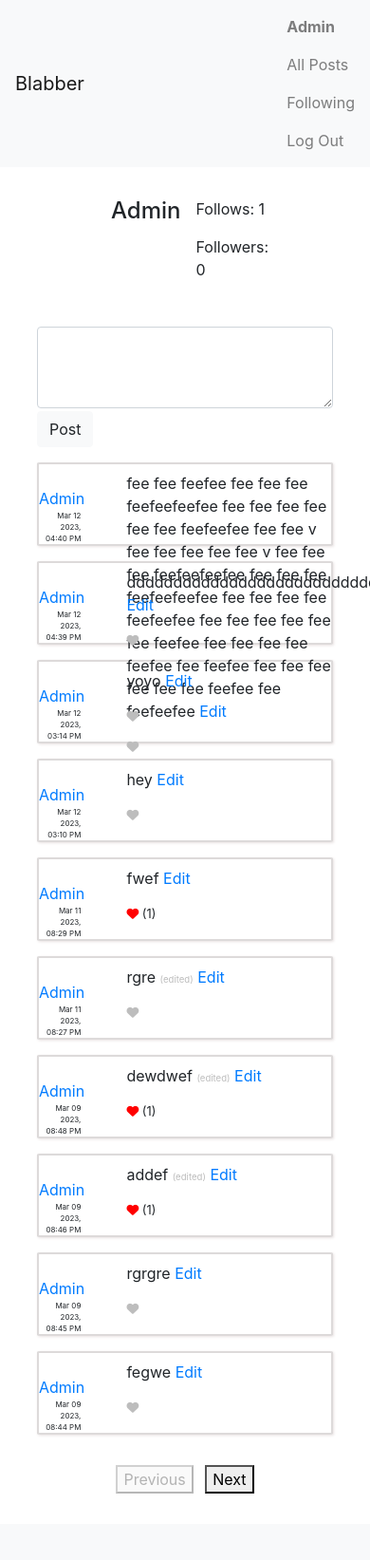
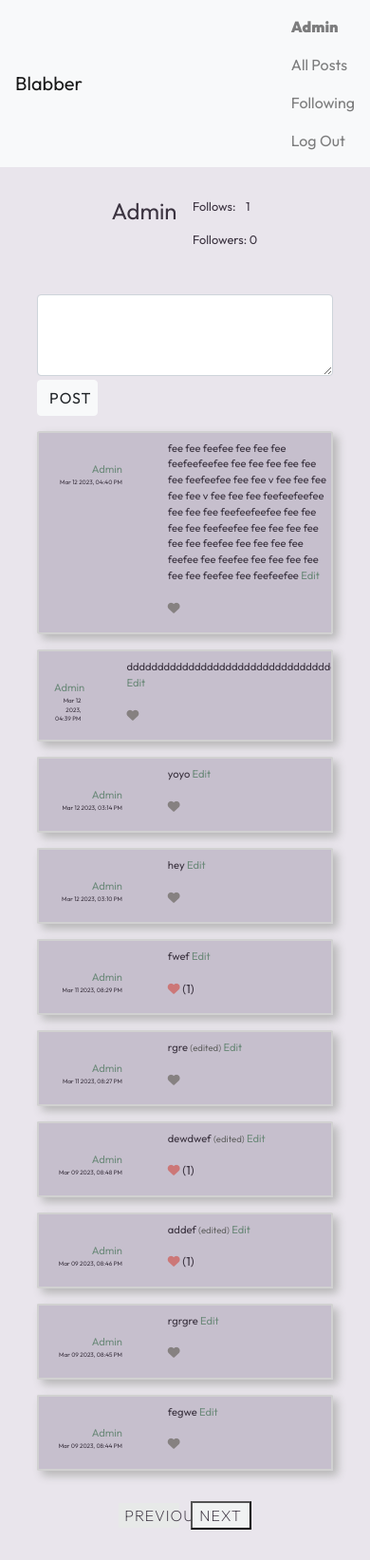
Before and after one commit to JoeyF92/CS50-Blabber, a Django app: page /profile/1 in a window 390 px wide; the page is wider, and only the part inside the window is pictured. Shown: that part at 95% size. Before the commit the page ends 1573 px from the top of that part, so only its background shows below. Run offline with Django 3.2, Linux system fonts and the light colour scheme; a user stored in the database is signed in; data comes from the database, SQL or seed files in the repository; both versions use the stored data as it was after the commit; some libraries are stand-ins or nearby versions.

Commit message:
pt 1 stylings complete

```diff
--- a/network/static/network/styles.css
+++ b/network/static/network/styles.css
@@ -19,6 +19,44 @@
 
 .error {
   background-color: rgba(255, 0, 0, 0.2169);
+}
+
+body {
+  background-color: #e9e5ec;
+  color: #3c3441;
+  font-family: "Outfit", sans-serif;
+  font-weight: 400;
+}
+
+a {
+  color: #6d8a7b;
+}
+
+button {
+  color: #3c3441;
+  background-color: #F0F2F2;
+  text-transform: uppercase;
+  font-weight: 200;
+  letter-spacing: 1px;
+  width: 6.5rem;
+}
+
+button:disabled {
+  background-color: #e7e9e8;
+  border: none;
+}
+
+button:not([disabled]):hover {
+  background-color: #e9e5ec;
+}
+
+button:not([disabled]):active {
+  border: 0;
+}
+
+.title {
+  text-align: center;
+  margin: 2rem auto 2rem auto;
 }
 
 form {
@@ -59,22 +97,31 @@ p {
   width: 80vw;
   margin: auto;
   margin-top: 1rem;
-  border: 2px solid rgb(221, 218, 218);
+  border: 2px solid rgb(209, 209, 209);
   border-radius: 1%;
-  box-shadow: 1px 1px 3px rgb(233, 226, 226);
-  height: 5.5rem;
+  box-shadow: 5px 5px 10px rgb(182, 182, 182);
+  height: auto;
+  background-color: rgba(191, 184, 199, 0.8235294118);
+  overflow: hidden;
 }
 .post-group .left-post {
   width: 30%;
+  min-width: 5rem;
+  overflow-x: hidden;
   text-align: right;
   padding-right: 3rem;
+  padding-left: 1rem;
   padding-top: 1.5rem;
 }
 .post-group .left-post .time-post {
   display: block;
   font-size: 0.5rem;
 }
+.post-group .right-post {
+  width: 70%;
+}
 .post-group .right-post p {
+  font-size: 0.9rem;
   display: block;
 }
 .post-group .right-post p .likes {
@@ -85,22 +132,22 @@ p {
 }
 .post-group .right-post .edited {
   font-size: 0.6rem;
-  color: rgb(188, 188, 188);
+  color: #636363;
 }
 .post-group .right-post .likes {
   font-size: 0.8rem;
 }
 .post-group .right-post .no-log-likes {
-  color: rgb(188, 188, 188);
+  color: rgb(134, 129, 129);
 }
 .post-group .right-post .user-liked i {
-  color: red;
+  color: rgb(204, 119, 119);
 }
 .post-group .right-post .user-liked i:hover {
   animation: dislike 0.5s;
 }
 .post-group .right-post .user-disliked i {
-  color: rgb(189, 189, 189);
+  color: rgb(134, 129, 129);
 }
 .post-group .right-post .user-disliked i:hover {
   animation: like 0.5s;
@@ -268,4 +315,27 @@ p {
   100% {
     opacity: 0;
   }
+}
+@media (max-width: 400px) {
+  button {
+    width: 4rem !important;
+  }
+  .left-post {
+    width: 50% !important;
+  }
+  .left-post a {
+    font-size: 0.7rem;
+  }
+  .left-post .time-post {
+    font-size: 0.4rem !important;
+  }
+  .right-post .post-post {
+    font-size: 0.7rem !important;
+  }
+  #follows-div, #profile-name {
+    width: 40vw !important;
+  }
+  #following-no, #followers-no {
+    font-size: 0.8rem !important;
+  }
 }/*# sourceMappingURL=styles.css.map */
--- a/network/static/network/styles.scss
+++ b/network/static/network/styles.scss
@@ -1,3 +1,14 @@
+$color1: #F0F2F2;
+$color2: #e7e9e8;
+$color3: #979B9E;
+$color4: #bfb8c7d2;
+$color5: #3c3441;
+$links: #6d8a7b;
+$shadow: rgb(182, 182, 182);
+$color3: #e9e5ec;
+$border: rgb(209, 209, 209);
+
+
 %message {
     font-family: sans-serif;
     font-size: 18px;
@@ -25,7 +36,43 @@
     background-color: rgba(255, 0, 0, 0.2169);
 }
 
+body{
+    background-color: $color3;
+    color: $color5;
+    font-family: 'Outfit', sans-serif;
+    font-weight: 400;
+}
 
+a{
+    color: $links;
+}
+
+button{
+    color: $color5;
+    background-color: $color1;
+    text-transform: uppercase;
+    font-weight: 200;
+      letter-spacing: 1px;
+      width: 6.5rem;
+  }
+
+button:disabled{
+    background-color: $color2;
+    border: none;
+}
+
+button:not([disabled]):hover{
+    background-color: $color3;
+}
+
+button:not([disabled]):active{
+    border: 0;
+}
+
+.title{
+    text-align: center;
+    margin: 2rem auto 2rem auto;
+}
 
 form{
     width: 80vw;
@@ -68,17 +115,22 @@ p{
     width: 80vw;
     margin: auto;
     margin-top: 1rem;
-    border: 2px solid rgb(221, 218, 218);
+    border: 2px solid $border;
     border-radius: 1%;
-    box-shadow: 1px 1px 3px rgb(233, 226, 226);
-    height: 5.5rem;
+    box-shadow: 5px 5px 10px $shadow;
+    height: auto;
+    background-color: $color4;
+    overflow: hidden;
 
 
 
     .left-post{
         width: 30%;
+        min-width: 5rem;
+        overflow-x:hidden;
         text-align: right;
         padding-right: 3rem;
+        padding-left: min(1rem);
         padding-top: 1.5rem;
         .time-post{
             display: block;
@@ -87,8 +139,10 @@ p{
     }
 
     .right-post{
+        width: 70%;
 
         p{
+            font-size: 0.9rem;
             display: block;
             .likes{
                 font-size: 0.5rem;
@@ -100,7 +154,7 @@ p{
 
         .edited{
             font-size: 0.6rem;
-            color: rgb(188, 188, 188);
+            color: #636363;
         }
 
         .likes{
@@ -108,12 +162,12 @@ p{
         }
 
         .no-log-likes{
-            color: rgb(188, 188, 188);
+            color: rgb(134, 129, 129);
         }
         .user-liked
         {
             i{
-                color: red;
+                color: rgb(204, 119, 119);
             }
             i:hover{
                 animation: dislike 0.5s;
@@ -123,7 +177,8 @@ p{
         .user-disliked
         {
             i{
-                color: rgb(189, 189, 189);
+                color: rgb(134, 129, 129);
+
             }
             i:hover{
                 animation: like 0.5s;
@@ -308,3 +363,29 @@ p{
     60%{opacity: 1;}
     100%{opacity: 0;}
 }
+
+@media (max-width: 400px) {
+    button{
+        width: 4rem !important;
+    }
+    .left-post{
+        width: 50% !important;
+        a{
+            font-size: 0.7rem;
+        }
+        .time-post{
+            font-size: 0.4rem !important;
+        }
+    }
+    .right-post{
+        .post-post{
+            font-size: 0.7rem !important;
+        }
+    }
+    #follows-div, #profile-name{
+        width: 40vw !important;
+    }
+    #following-no, #followers-no{
+        font-size: 0.8rem !important;
+    }
+  }
--- a/network/templates/network/following.html
+++ b/network/templates/network/following.html
@@ -2,6 +2,7 @@
 
 
 {% block body %}
+<h4 class="title"> Your Followed Posts: </h4>
     <section class="post-section">
         {% for post in posts %}
             <div class="post-group">
--- a/network/templates/network/index.html
+++ b/network/templates/network/index.html
@@ -2,7 +2,7 @@
 
 
 {% block body %}
-
+<h4 class="title"> All Posts: </h4>
 
 
     <section>
--- a/network/templates/network/layout.html
+++ b/network/templates/network/layout.html
@@ -3,6 +3,11 @@
 <html lang="en">
     <head>
         <title>{% block title %}Blabber{% endblock %}</title>
+        <meta charset="utf-8">
+        <meta name="viewport" content="initial-scale=1, width=device-width">
+        <link rel="preconnect" href="https://fonts.googleapis.com">
+        <link rel="preconnect" href="https://fonts.gstatic.com" crossorigin>
+        <link href="https://fonts.googleapis.com/css2?family=Outfit:wght@200;300;400;900&display=swap" rel="stylesheet">
         <link rel="stylesheet" href="https://stackpath.bootstrapcdn.com/bootstrap/4.4.1/css/bootstrap.min.css" integrity="sha384-Vkoo8x4CGsO3+Hhxv8T/Q5PaXtkKtu6ug5TOeNV6gBiFeWPGFN9MuhOf23Q9Ifjh" crossorigin="anonymous">
         <link href="{% static 'network/styles.css' %}" rel="stylesheet">
         <script src="{% static 'network/index.js' %}"></script>
--- a/network/templates/network/profile.html
+++ b/network/templates/network/profile.html
@@ -21,7 +21,7 @@
             </div>
         </div>
         <div id="follows-div">
-            <p id="following-no">Follows: {%if profile.following_count > 0 %} {{profile.following_count}} {% else %} 0 {% endif %}</p>
+            <p id="following-no">Follows:&nbsp;&nbsp;&nbsp; {%if profile.following_count > 0 %} {{profile.following_count}} {% else %} 0 {% endif %}</p>
             <p id="followers-no">Followers: {%if profile.followers_count > 0 %} {{profile.followers_count}} {% else %} 0 {% endif %} </p>
         </div>
 
```
Also changed, not shown: db.sqlite3, 1 other file.
